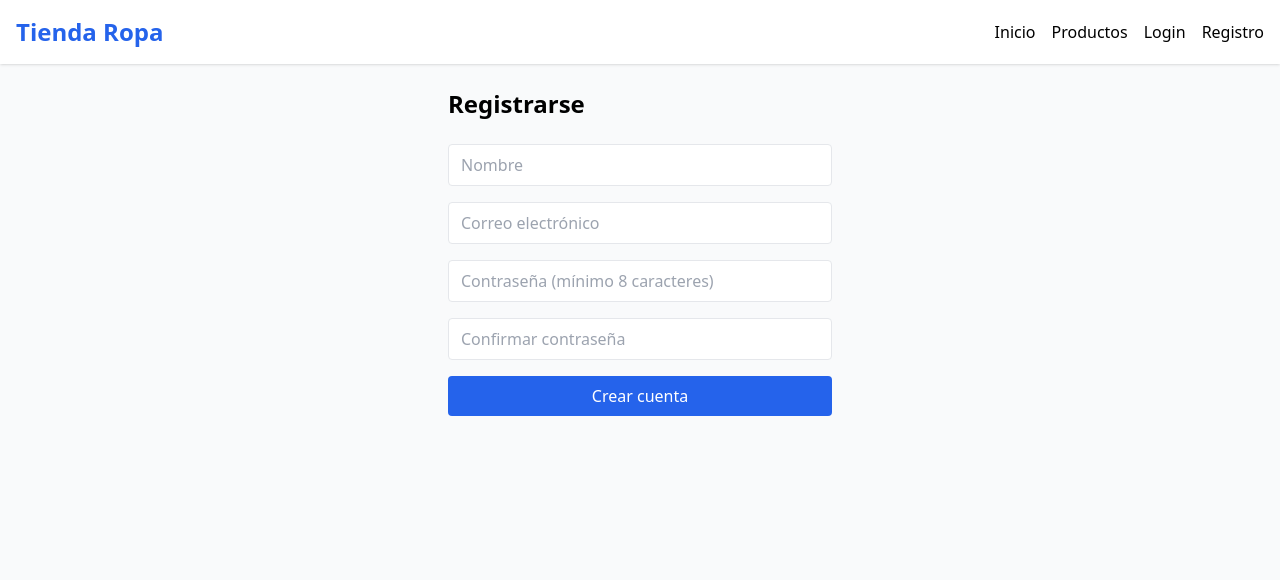
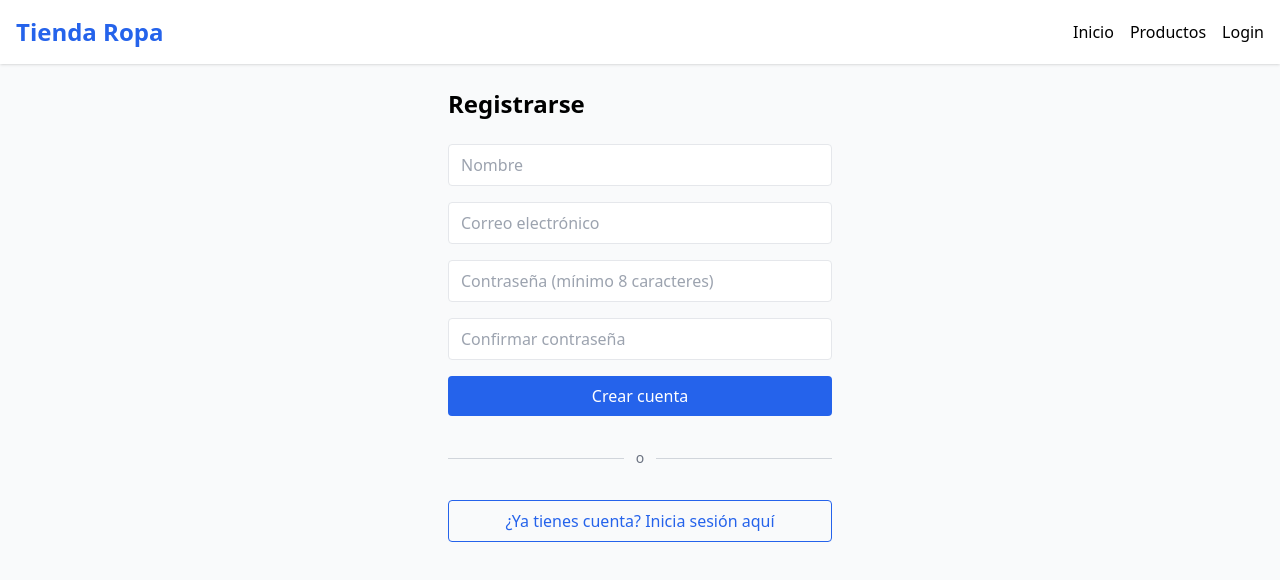
Before and after one commit to YerayPadial/tienda, a React (Vite) app in the folder tienda-ropa-front/: page /registro in a window 1280 px wide. Shown: the top 580 px of the page. Built offline with nearby package versions, Linux system fonts and the light colour scheme.

Commit message:
V.1.5.2 Navigate control for the login and registrer

```diff
--- a/tienda-ropa-front/src/components/Header.tsx
+++ b/tienda-ropa-front/src/components/Header.tsx
@@ -8,7 +8,6 @@ const Header: React.FC = () => (
         <Link to="/" className="hover:text-blue-600">Inicio</Link>
         <Link to="/productos" className="hover:text-blue-600">Productos</Link>
         <Link to="/login" className="hover:text-blue-600">Login</Link>
-        <Link to="/registro" className="hover:text-blue-600">Registro</Link>
       </div>
     </nav>
   </header>
--- a/tienda-ropa-front/src/pages/Login.tsx
+++ b/tienda-ropa-front/src/pages/Login.tsx
@@ -1,7 +1,9 @@
 import React, { useState } from 'react'
+import { useNavigate } from 'react-router-dom'
 import { login } from '../services/api'
 
 const Login: React.FC = () => {
+  const navigate = useNavigate()
   const [email, setEmail] = useState('')
   const [password, setPassword] = useState('')
   const [error, setError] = useState('')
@@ -133,6 +135,22 @@ const Login: React.FC = () => {
         </button>
 
         {error && <p className="text-red-600 text-center">{error}</p>}
+
+        {/* Separador */}
+        <div className="flex items-center my-4">
+          <div className="flex-grow h-px bg-gray-300"></div>
+          <span className="px-3 text-gray-500 text-sm">o</span>
+          <div className="flex-grow h-px bg-gray-300"></div>
+        </div>
+
+        {/* Botón de registro */}
+        <button
+          type="button"
+          className="border border-blue-600 text-blue-600 py-2 rounded hover:bg-blue-50 transition-colors"
+          onClick={() => navigate('/registro')}
+        >
+          ¿No tienes cuenta? Regístrate aquí
+        </button>
       </form>
     </section>
   )
--- a/tienda-ropa-front/src/pages/Register.tsx
+++ b/tienda-ropa-front/src/pages/Register.tsx
@@ -1,7 +1,9 @@
 import React, { useState } from 'react'
+import { useNavigate } from 'react-router-dom'
 import { register } from '../services/api'
 
 const Register: React.FC = () => {
+  const navigate = useNavigate()
   const [name, setName] = useState('')
   const [email, setEmail] = useState('')
   const [password, setPassword] = useState('')
@@ -174,6 +176,22 @@ const Register: React.FC = () => {
 
         {error && <p className="text-red-600 text-center">{error}</p>}
         {success && <p className="text-green-600 text-center">{success}</p>}
+
+        {/* Separador */}
+        <div className="flex items-center my-4">
+          <div className="flex-grow h-px bg-gray-300"></div>
+          <span className="px-3 text-gray-500 text-sm">o</span>
+          <div className="flex-grow h-px bg-gray-300"></div>
+        </div>
+
+        {/* Botón de login */}
+        <button
+          type="button"
+          className="border border-blue-600 text-blue-600 py-2 rounded hover:bg-blue-50 transition-colors"
+          onClick={() => navigate('/login')}
+        >
+          ¿Ya tienes cuenta? Inicia sesión aquí
+        </button>
       </form>
     </section>
   )
```
